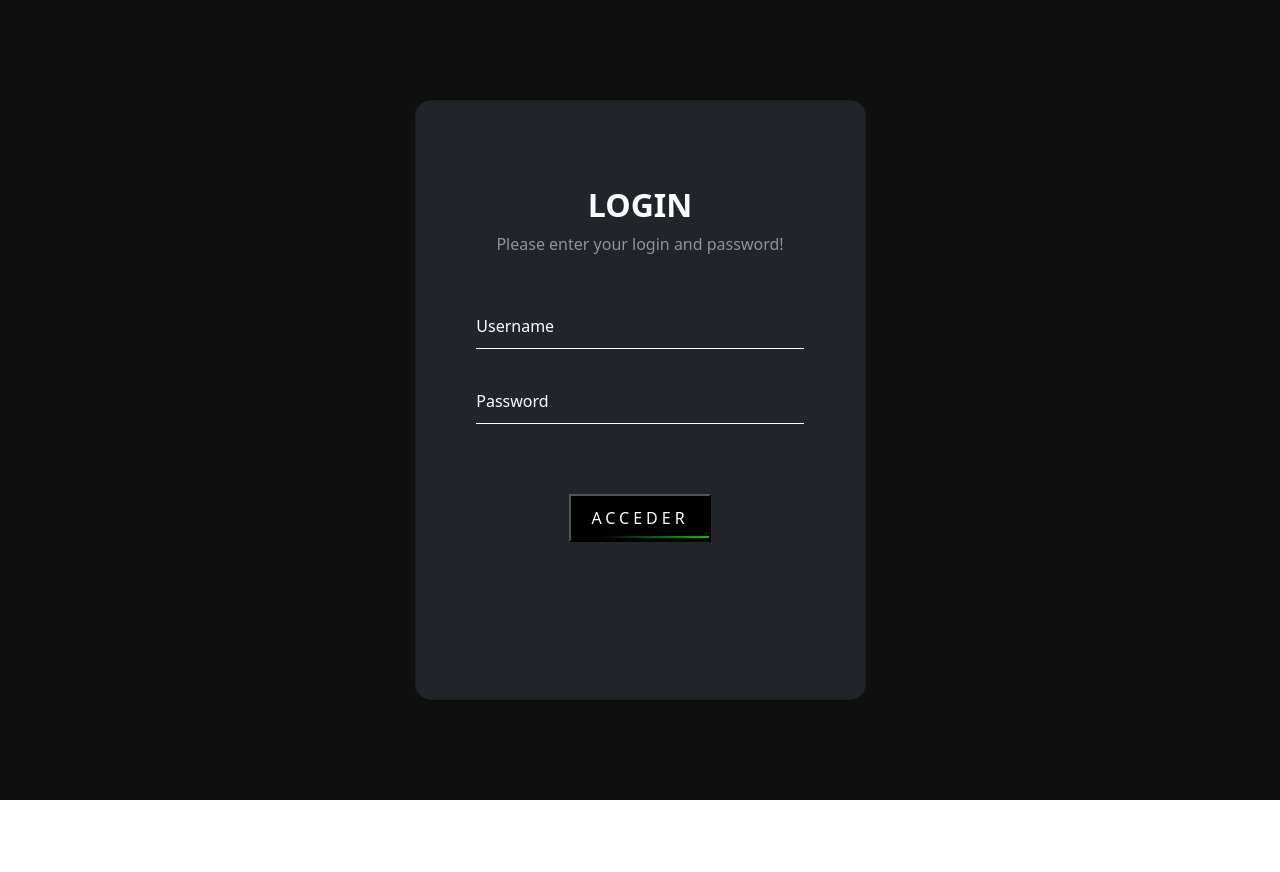
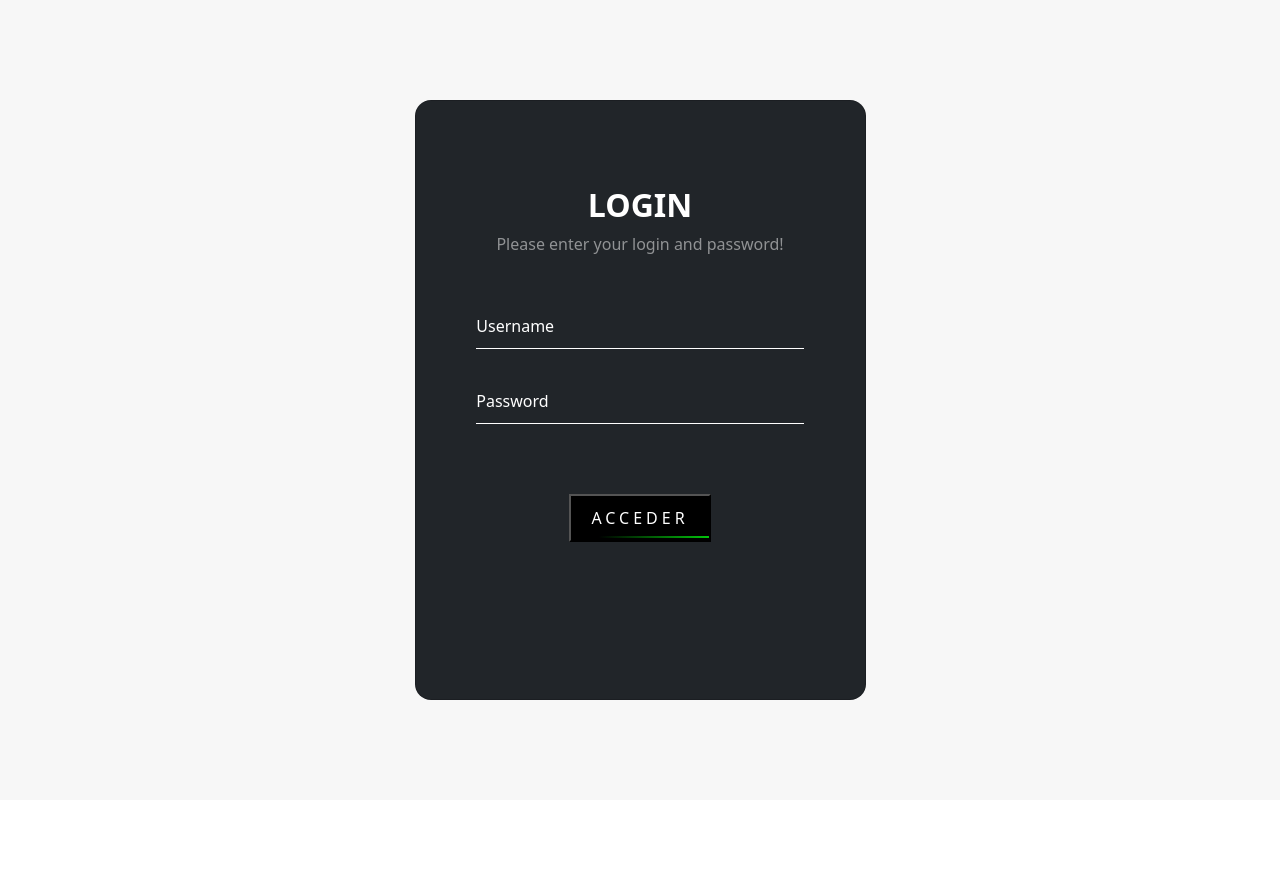
Before and after one commit to angelrodea/angelrodea.github.io, a PHP site: page /app/admin/login.php in a window 1280 px wide. Run offline with PHP 8.4, Linux system fonts and the light colour scheme; data that the repository does not hold is empty.

Commit message:
Correction colors

```diff
--- a/css/style.css
+++ b/css/style.css
@@ -36,7 +36,7 @@ footer {
 
 .gradient-custom {
     /*\background: #d0d4da;*/
-    background-color: #100f0f;
+    background-color: #f7f7f7;
     /*background: rgb(34,193,195);
     background: linear-gradient(0deg, rgba(34,193,195,1) 0%, rgba(55,53,50,1) 100%);
     /* fallback for old browsers
```
